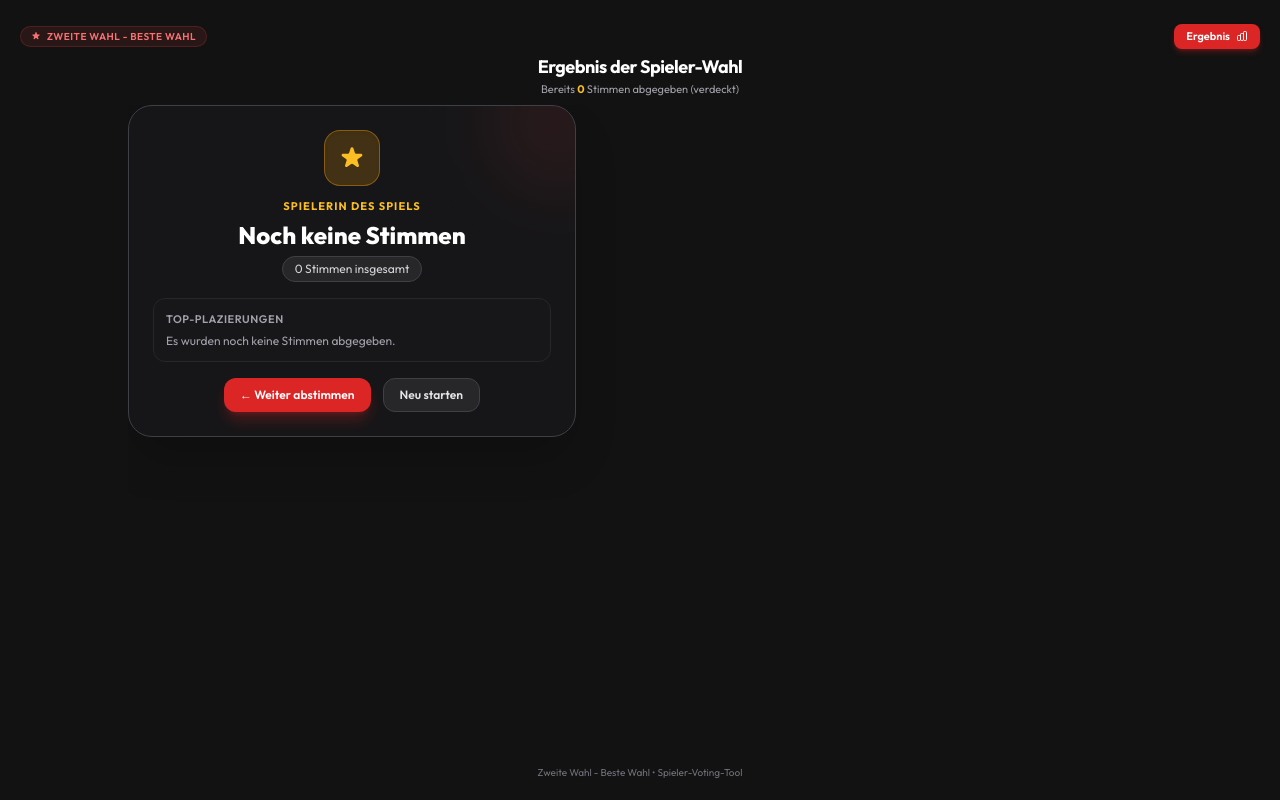
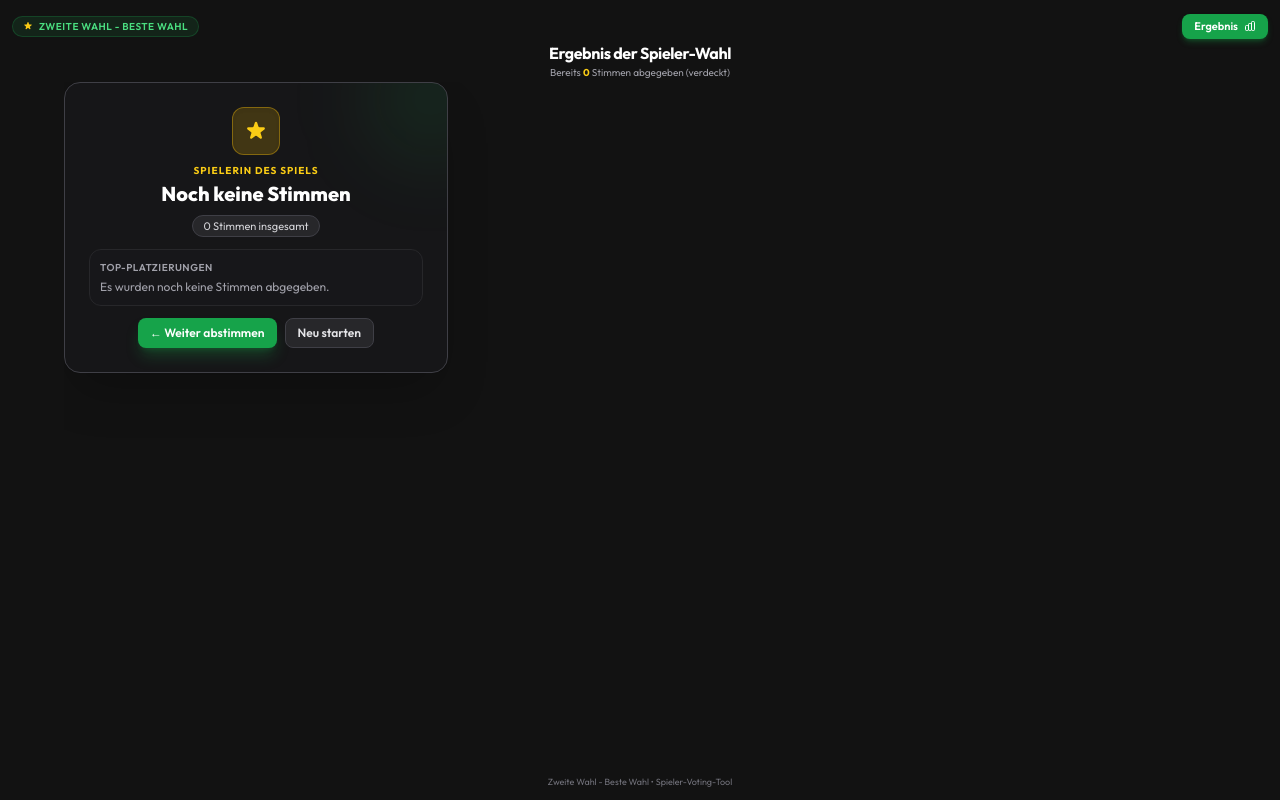
Before and after one commit to Derkriz26/HCGS, a plain HTML site: page index.html in a window 1280 px wide. Both pictures are taken after a click on the button "Ergebnis". Drawn offline with nearby package versions, Linux system fonts and the light colour scheme.

Commit message:
Green index.html

```diff
--- a/index.html
+++ b/index.html
@@ -18,97 +18,100 @@
             flex-direction: column;
         }
         .glass-card {
-            background: rgba(24, 24, 27, 0.8);
+            background: rgba(24, 24, 27, 0.85);
             backdrop-filter: blur(12px);
-            border: 1px solid rgba(255, 255, 255, 0.12);
-            transition: all 0.15s cubic-bezier(0.4, 0, 0.2, 1);
+            border: 1px solid rgba(255, 255, 255, 0.1);
+            transition: all 0.1s cubic-bezier(0.4, 0, 0.2, 1);
             -webkit-tap-highlight-color: transparent !important;
             user-select: none;
             cursor: pointer;
         }
         .glass-card:hover {
-            transform: translateY(-2px);
-            border-color: rgba(255, 255, 255, 0.25);
+            transform: translateY(-1px);
+            border-color: rgba(34, 197, 94, 0.4);
         }
         .glass-card.flash-active {
-            background: rgba(255, 255, 255, 0.12) !important;
+            background: rgba(34, 197, 94, 0.2) !important;
+            border-color: rgba(34, 197, 94, 0.8) !important;
         }
         button {
             -webkit-tap-highlight-color: transparent !important;
             outline: none !important;
         }
+        /* Sehr kompakte Scrollbar falls es auf Mini-Bildschirmen knapp wird */
         ::-webkit-scrollbar {
-            width: 4px;
+            width: 3px;
         }
         ::-webkit-scrollbar-thumb {
-            background: rgba(255, 255, 255, 0.2);
-            border-radius: 4px;
+            background: rgba(34, 197, 94, 0.3);
+            border-radius: 3px;
         }
     </style>
 </head>
-<body class="p-3 md:p-5 flex flex-col justify-between select-none">
+<body class="p-2 md:p-3 flex flex-col justify-between select-none h-screen">
 
     <!-- Header -->
-    <header class="text-center py-1 flex-shrink-0">
-        <div class="flex items-center justify-between mb-1">
-            <div class="inline-flex items-center gap-1.5 px-2.5 py-0.5 rounded-full bg-red-500/10 border border-red-500/20 text-red-400 text-[10px] font-semibold uppercase tracking-wider">
-                <svg class="w-2.5 h-2.5 animate-pulse" fill="currentColor" viewBox="0 0 20 20"><path d="M9.049 2.927c.3-.921 1.603-.921 1.902 0l1.07 3.292a1 1 0 00.95.69h3.462c.969 0 1.371 1.24.588 1.81l-2.8 2.034a1 1 0 00-.364 1.118l1.07 3.292c.3.921-.755 1.683-1.54 1.118l-2.8-2.034a1 1 0 00-1.175 0l-2.8 2.034c-.784.57-1.838-.197-1.539-1.118l1.07-3.292a1.001 1.001 0 00-.364-1.118L2.98 8.72c-.783-.57-.38-1.81.588-1.81h3.461a1 1 0 00.951-.69l1.07-3.292z"/></svg>
+    <header class="text-center py-0.5 flex-shrink-0">
+        <div class="flex items-center justify-between mb-0.5">
+            <div class="inline-flex items-center gap-1.5 px-2.5 py-0.5 rounded-full bg-green-500/10 border border-green-500/20 text-green-400 text-[10px] font-semibold uppercase tracking-wider">
+                <svg class="w-2.5 h-2.5 animate-pulse text-yellow-400" fill="currentColor" viewBox="0 0 20 20"><path d="M9.049 2.927c.3-.921 1.603-.921 1.902 0l1.07 3.292a1 1 0 00.95.69h3.462c.969 0 1.371 1.24.588 1.81l-2.8 2.034a1 1 0 00-.364 1.118l1.07 3.292c.3.921-.755 1.683-1.54 1.118l-2.8-2.034a1 1 0 00-1.175 0l-2.8 2.034c-.784.57-1.838-.197-1.539-1.118l1.07-3.292a1.001 1.001 0 00-.364-1.118L2.98 8.72c-.783-.57-.38-1.81.588-1.81h3.461a1 1 0 00.951-.69l1.07-3.292z"/></svg>
                 Zweite Wahl - Beste Wahl
             </div>
 
-            <button onclick="showResults()" class="px-3 py-1 bg-red-600 hover:bg-red-500 text-white text-[11px] font-semibold rounded-lg shadow-md shadow-red-600/30 transition-all flex items-center gap-1.5">
+            <button onclick="showResults()" class="px-3 py-1 bg-green-600 hover:bg-green-500 text-white text-[11px] font-semibold rounded-lg shadow-md shadow-green-600/30 transition-all flex items-center gap-1.5">
                 <span>Ergebnis</span>
                 <svg class="w-3 h-3" fill="none" stroke="currentColor" viewBox="0 0 24 24"><path stroke-linecap="round" stroke-linejoin="round" stroke-width="2" d="M9 19v-6a2 2 0 00-2-2H5a2 2 0 00-2 2v6a2 2 0 002 2h2a2 2 0 002-2zm0 0V9a2 2 0 012-2h2a2 2 0 012 2v10m-6 0a2 2 0 002 2h2a2 2 0 002-2m0 0V5a2 2 0 012-2h2a2 2 0 012 2v14a2 2 0 01-2 2h-2a2 2 0 01-2-2z"/></svg>
             </button>
         </div>
 
-        <h1 class="text-base md:text-lg font-bold tracking-tight text-white" id="main-title">Spielerin des Spiels</h1>
-        <p class="text-zinc-400 text-[11px]" id="vote-counter-label">Bereits <span id="total-votes-count" class="text-amber-400 font-bold">0</span> Stimmen abgegeben (verdeckt)</p>
+        <h1 class="text-sm md:text-base font-bold tracking-tight text-white" id="main-title">Spielerin des Spiels</h1>
+        <p class="text-zinc-400 text-[10px]" id="vote-counter-label">Bereits <span id="total-votes-count" class="text-yellow-400 font-bold">0</span> Stimmen abgegeben (verdeckt)</p>
     </header>
 
     <!-- Main Container -->
-    <main class="flex-grow flex flex-col justify-center max-w-5xl mx-auto w-full my-1 overflow-hidden min-h-0">
+    <main class="flex-grow flex flex-col justify-center max-w-6xl mx-auto w-full my-0 overflow-hidden min-h-0">
 
         <!-- Voting View -->
         <div id="voting-view" class="flex flex-col h-full justify-between min-h-0">
-            <div class="grid grid-cols-2 sm:grid-cols-3 md:grid-cols-4 lg:grid-cols-5 gap-2 overflow-y-auto p-1 min-h-0" id="player-grid">
+            <!-- Extrem kompaktes Grid: 3 Spalten auf Handy, bis zu 6-7 Spalten auf großen Bildschirmen, damit alles ohne Scrollen passt -->
+            <div class="grid grid-cols-3 sm:grid-cols-4 md:grid-cols-5 lg:grid-cols-6 xl:grid-cols-7 gap-1.5 overflow-y-auto p-0.5 min-h-0 items-center content-center" id="player-grid">
                 <!-- Injected via JS -->
             </div>
 
-            <div class="h-6 flex items-center justify-center flex-shrink-0 pt-1">
-                <div id="quick-feedback" class="text-[11px] font-medium text-amber-400 opacity-0 transition-opacity duration-300 bg-amber-500/10 px-3 py-0.5 rounded-full border border-amber-500/20">
-                    ✓ Stimme gezählt! Nächster bitte...
+            <div class="h-5 flex items-center justify-center flex-shrink-0 pt-0.5">
+                <div id="quick-feedback" class="text-[10px] font-medium text-yellow-400 opacity-0 transition-opacity duration-300 bg-yellow-500/10 px-2.5 py-0.5 rounded-full border border-yellow-500/20">
+                    ✓ Stimme gezählt! Nächste bitte...
                 </div>
             </div>
         </div>
 
         <!-- Result View -->
         <div id="result-view" class="hidden flex-col h-full justify-center items-center text-center animate-fade-in my-auto">
-            <div class="glass-card p-5 md:p-6 rounded-3xl max-w-md w-full border border-zinc-700 shadow-2xl relative overflow-hidden" style="cursor: default;">
-                <div class="absolute -top-12 -right-12 w-32 h-32 bg-red-500/10 rounded-full blur-2xl"></div>
+            <div class="glass-card p-4 md:p-6 rounded-2xl max-w-sm w-full border border-zinc-700 shadow-2xl relative overflow-hidden" style="cursor: default;">
+                <div class="absolute -top-12 -right-12 w-32 h-32 bg-green-500/10 rounded-full blur-2xl"></div>
 
-                <div class="w-14 h-14 bg-amber-500/20 border border-amber-500/40 rounded-2xl flex items-center justify-center mx-auto mb-3 text-amber-400 shadow-inner">
-                    <svg class="w-7 h-7" fill="currentColor" viewBox="0 0 20 20"><path d="M9.049 2.927c.3-.921 1.603-.921 1.902 0l1.07 3.292a1 1 0 00.95.69h3.462c.969 0 1.371 1.24.588 1.81l-2.8 2.034a1 1 0 00-.364 1.118l1.07 3.292c.3.921-.755 1.683-1.54 1.118l-2.8-2.034a1 1 0 00-1.175 0l-2.8 2.034c-.784.57-1.838-.197-1.539-1.118l1.07-3.292a1.001 1.001 0 00-.364-1.118L2.98 8.72c-.783-.57-.38-1.81.588-1.81h3.461a1 1 0 00.951-.69l1.07-3.292z"/></svg>
+                <div class="w-12 h-12 bg-yellow-500/20 border border-yellow-500/40 rounded-xl flex items-center justify-center mx-auto mb-2 text-yellow-400 shadow-inner">
+                    <svg class="w-6 h-6" fill="currentColor" viewBox="0 0 20 20"><path d="M9.049 2.927c.3-.921 1.603-.921 1.902 0l1.07 3.292a1 1 0 00.95.69h3.462c.969 0 1.371 1.24.588 1.81l-2.8 2.034a1 1 0 00-.364 1.118l1.07 3.292c.3.921-.755 1.683-1.54 1.118l-2.8-2.034a1 1 0 00-1.175 0l-2.8 2.034c-.784.57-1.838-.197-1.539-1.118l1.07-3.292a1.001 1.001 0 00-.364-1.118L2.98 8.72c-.783-.57-.38-1.81.588-1.81h3.461a1 1 0 00.951-.69l1.07-3.292z"/></svg>
                 </div>
 
-                <span class="text-[11px] uppercase tracking-widest text-amber-400 font-bold block mb-1">Spielerin des Spiels</span>
-                <h2 id="winner-name" class="text-xl md:text-2xl font-extrabold text-white mb-1">Noch keine Stimmen</h2>
-                <div id="winner-stats" class="inline-block px-3 py-1 bg-zinc-800 rounded-full text-zinc-300 text-xs mb-4 border border-zinc-700">
+                <span class="text-[10px] uppercase tracking-widest text-yellow-400 font-bold block mb-0.5">Spielerin des Spiels</span>
+                <h2 id="winner-name" class="text-lg md:text-xl font-extrabold text-white mb-1">Noch keine Stimmen</h2>
+                <div id="winner-stats" class="inline-block px-2.5 py-0.5 bg-zinc-800 rounded-full text-zinc-300 text-[11px] mb-3 border border-zinc-700">
                     0 Stimmen insgesamt
                 </div>
 
-                <div class="bg-zinc-900/60 rounded-xl p-3 mb-4 text-left border border-zinc-800">
-                    <p class="text-[11px] font-semibold text-zinc-400 mb-1.5 uppercase tracking-wider">Top-Plazierungen</p>
+                <div class="bg-zinc-900/60 rounded-xl p-2.5 mb-3 text-left border border-zinc-800">
+                    <p class="text-[10px] font-semibold text-zinc-400 mb-1 uppercase tracking-wider">Top-Platzierungen</p>
                     <div id="top-three-list" class="space-y-1 text-xs text-zinc-400">
                         Noch keine Daten vorhanden.
                     </div>
                 </div>
 
-                <div class="flex gap-3 justify-center">
-                    <button onclick="backToVoting()" class="px-4 py-2 bg-red-600 hover:bg-red-500 text-white text-xs font-semibold rounded-xl shadow-lg shadow-red-600/30 transition-all">
+                <div class="flex gap-2 justify-center">
+                    <button onclick="backToVoting()" class="px-3 py-1.5 bg-green-600 hover:bg-green-500 text-white text-xs font-semibold rounded-lg shadow-lg shadow-green-600/30 transition-all">
                         ← Weiter abstimmen
                     </button>
-                    <button onclick="resetVoting()" class="px-4 py-2 bg-zinc-800 hover:bg-zinc-700 text-zinc-200 text-xs font-semibold rounded-xl border border-zinc-700 transition-all">
+                    <button onclick="resetVoting()" class="px-3 py-1.5 bg-zinc-800 hover:bg-zinc-700 text-zinc-200 text-xs font-semibold rounded-lg border border-zinc-700 transition-all">
                         Neu starten
                     </button>
                 </div>
@@ -118,7 +121,7 @@
     </main>
 
     <!-- Footer -->
-    <footer class="text-center text-zinc-500 text-[10px] flex-shrink-0 pt-1">
+    <footer class="text-center text-zinc-500 text-[9px] flex-shrink-0 pt-0.5">
         Zweite Wahl - Beste Wahl • Spieler-Voting-Tool
     </footer>
 
@@ -160,19 +163,16 @@
             grid.innerHTML = '';
             players.forEach(p => {
                 const card = document.createElement('div');
-                card.className = "glass-card p-2.5 rounded-xl flex items-center justify-between";
+                card.className = "glass-card p-1.5 md:p-2 rounded-lg flex flex-col items-center text-center justify-center gap-1";
 
                 card.onclick = () => castVote(p.id, card);
 
                 card.innerHTML = `
-                    <div class="flex items-center gap-2.5 min-w-0 pointer-events-none w-full">
-                        <div class="w-8 h-8 rounded-lg bg-zinc-800 border border-zinc-700 flex items-center justify-center flex-shrink-0 text-amber-400 font-bold text-xs">
-                            ${p.number}
-                        </div>
-                        <div class="min-w-0">
-                            <h3 class="font-medium text-xs text-white truncate">${p.name}</h3>
-                            <p class="text-[10px] text-zinc-400">Nr. ${p.number}</p>
-                        </div>
+                    <div class="w-full flex items-center justify-between pointer-events-none">
+                        <span class="text-[9px] font-bold text-yellow-400 bg-yellow-400/10 px-1.5 py-0.5 rounded">#${p.number}</span>
+                    </div>
+                    <div class="pointer-events-none w-full py-0.5">
+                        <h3 class="font-semibold text-xs text-white truncate w-full">${p.name}</h3>
                     </div>
                 `;
                 grid.appendChild(card);
@@ -193,7 +193,7 @@
             feedback.style.opacity = '1';
             setTimeout(() => {
                 feedback.style.opacity = '0';
-            }, 1000);
+            }, 800);
 
             document.getElementById('total-votes-count').innerText = totalVotesCast;
         }
@@ -223,11 +223,11 @@
                 const row = document.createElement('div');
                 row.className = "flex items-center justify-between text-zinc-300 py-0.5 text-xs";
                 row.innerHTML = `
-                    <span class="flex items-center gap-2">
+                    <span class="flex items-center gap-1.5">
                         <span class="font-bold text-zinc-400">#${idx + 1}</span>
                         <span class="truncate">${p.name} (${p.number})</span>
                     </span>
-                    <span class="font-semibold text-amber-400">${votes[p.id]} St.</span>
+                    <span class="font-semibold text-yellow-400">${votes[p.id]} St.</span>
                 `;
                 topList.appendChild(row);
             });
```
